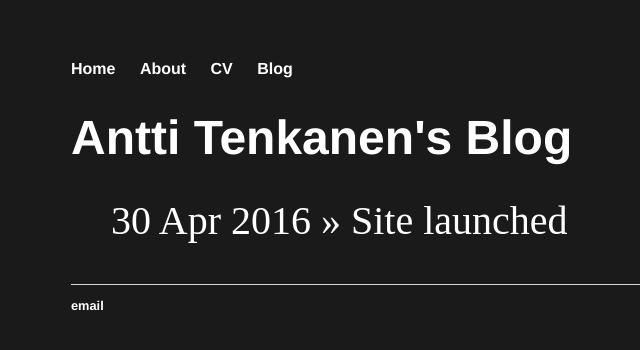
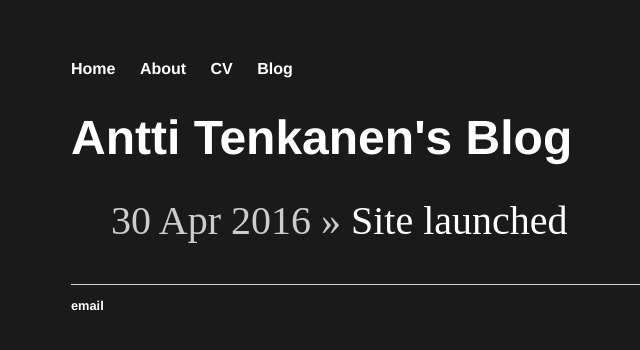
Before and after one commit to plantecophys/plantecophys, a Jekyll site: the page built from blog/index.html, in a window 1280 px wide. Shown: the top 350 px of the page, without its empty margins (121-761 px from the left). Built offline with Jekyll 4.4.1, drawn with Linux system fonts in a browser that asks for light colours.

Commit message:
Update main.css

```diff
--- a/css/main.css
+++ b/css/main.css
@@ -42,5 +42,5 @@ ul.posts {
 
 ul.posts li {
     list-style: none;
-    color: #ffffff;
+    color: #cccccc;
 }
```
